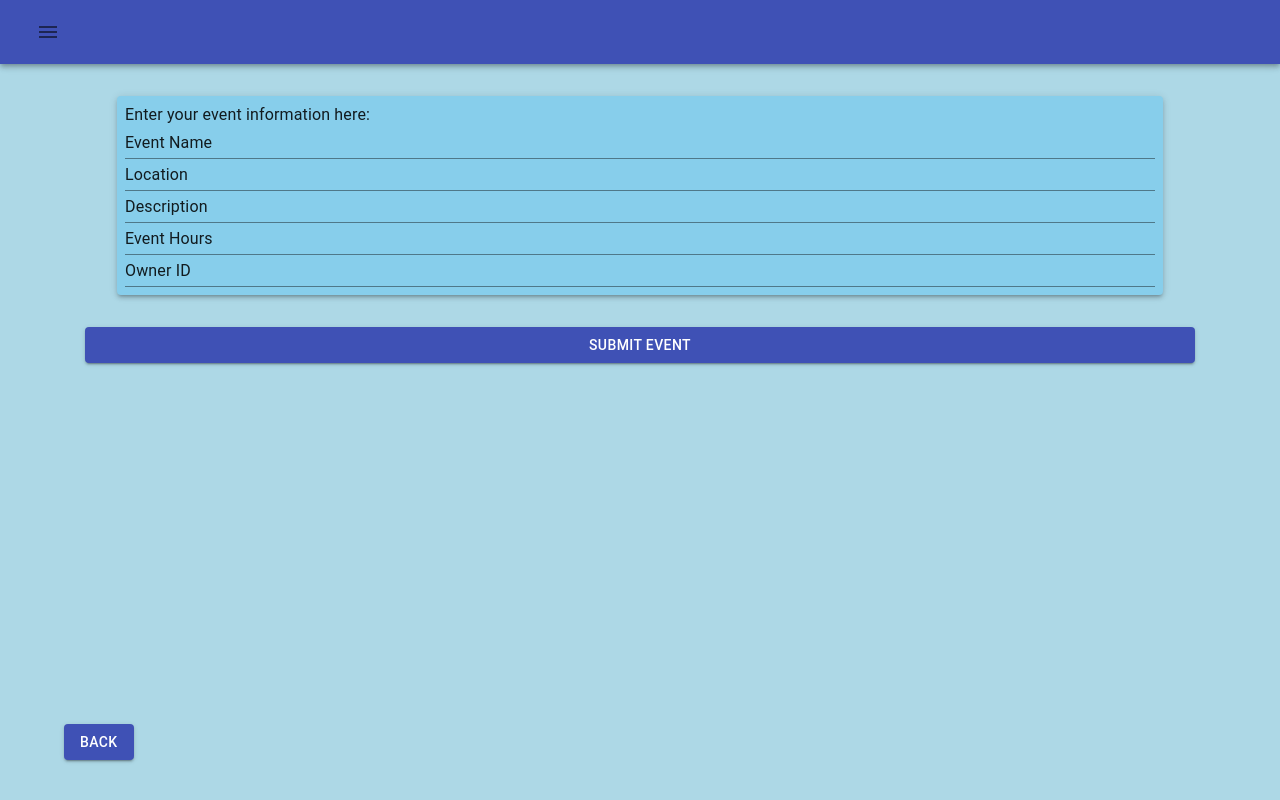
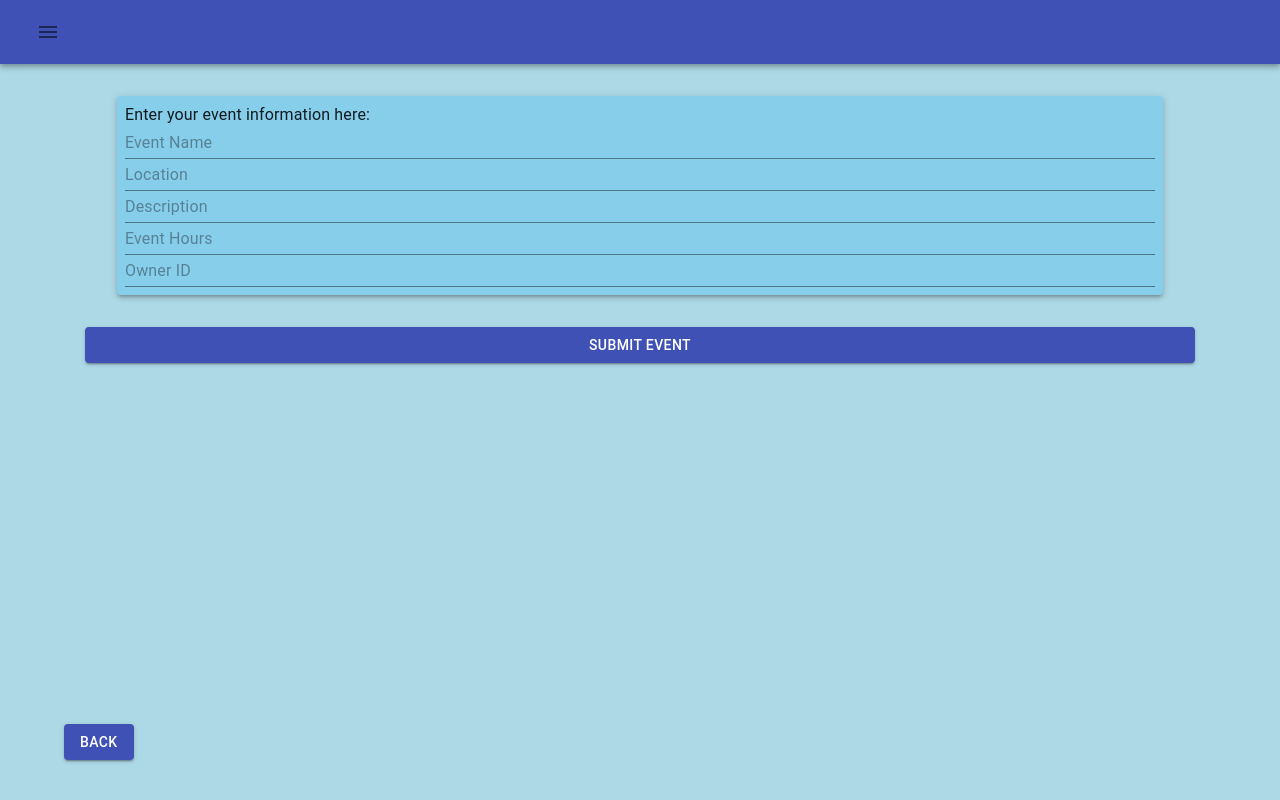
Before and after one commit to Waapp/Pickhacks2021Triangle, a React (Create React App) app in the folder VendorFriendFrontend/VendorFriendFrontend/ClientApp/: page /register_event in a window 1280 px wide. Built offline with nearby package versions, Linux system fonts and the light colour scheme.

Commit message:
Switch to placeholders

```diff
--- a/VendorFriendFrontend/VendorFriendFrontend/ClientApp/src/components/EventRequest.js
+++ b/VendorFriendFrontend/VendorFriendFrontend/ClientApp/src/components/EventRequest.js
@@ -94,11 +94,11 @@ class EventRequest extends Component {
         return (
             <div className={classes.divStyle}>
                 <Paper elevation={3} className={classes.paperStyle}>Enter your event information here:
-                <TextField value={this.state.eventName} onChange={this.handleEventName} />
-                <TextField value={this.state.eventLocation} onChange={this.handleLocation} />
-                <TextField value={this.state.eventDescription} onChange={this.handleDescription} />
-                <TextField value={this.state.eventHours} onChange={this.handleHours} />
-                <TextField value={this.state.ownerName} onChange={this.handleOwner} />
+                <TextField placeholder={this.state.eventName} onChange={this.handleEventName} />
+                <TextField placeholder={this.state.eventLocation} onChange={this.handleLocation} />
+                <TextField placeholder={this.state.eventDescription} onChange={this.handleDescription} />
+                <TextField placeholder={this.state.eventHours} onChange={this.handleHours} />
+                <TextField placeholder={this.state.ownerName} onChange={this.handleOwner} />
                 </Paper>
                 <Button variant="contained" color="primary" onClick={this.handleSubmit}>
                 Submit Event
--- a/VendorFriendFrontend/VendorFriendFrontend/ClientApp/src/components/VendorLogin.js
+++ b/VendorFriendFrontend/VendorFriendFrontend/ClientApp/src/components/VendorLogin.js
@@ -59,6 +59,7 @@ class Login extends Component {
                 fullWidth
                 id="email"
                 label="Username"
+                type="text"
                 name="user"
                 autoFocus
             />
```
Also changed, not shown: VendorFriendFrontend/VendorFriendFrontend/ClientApp/src/components/AddProduct.js (+5 -5 lines), VendorFriendFrontend/VendorFriendFrontend/ClientApp/src/components/Home.js (indentation only).
